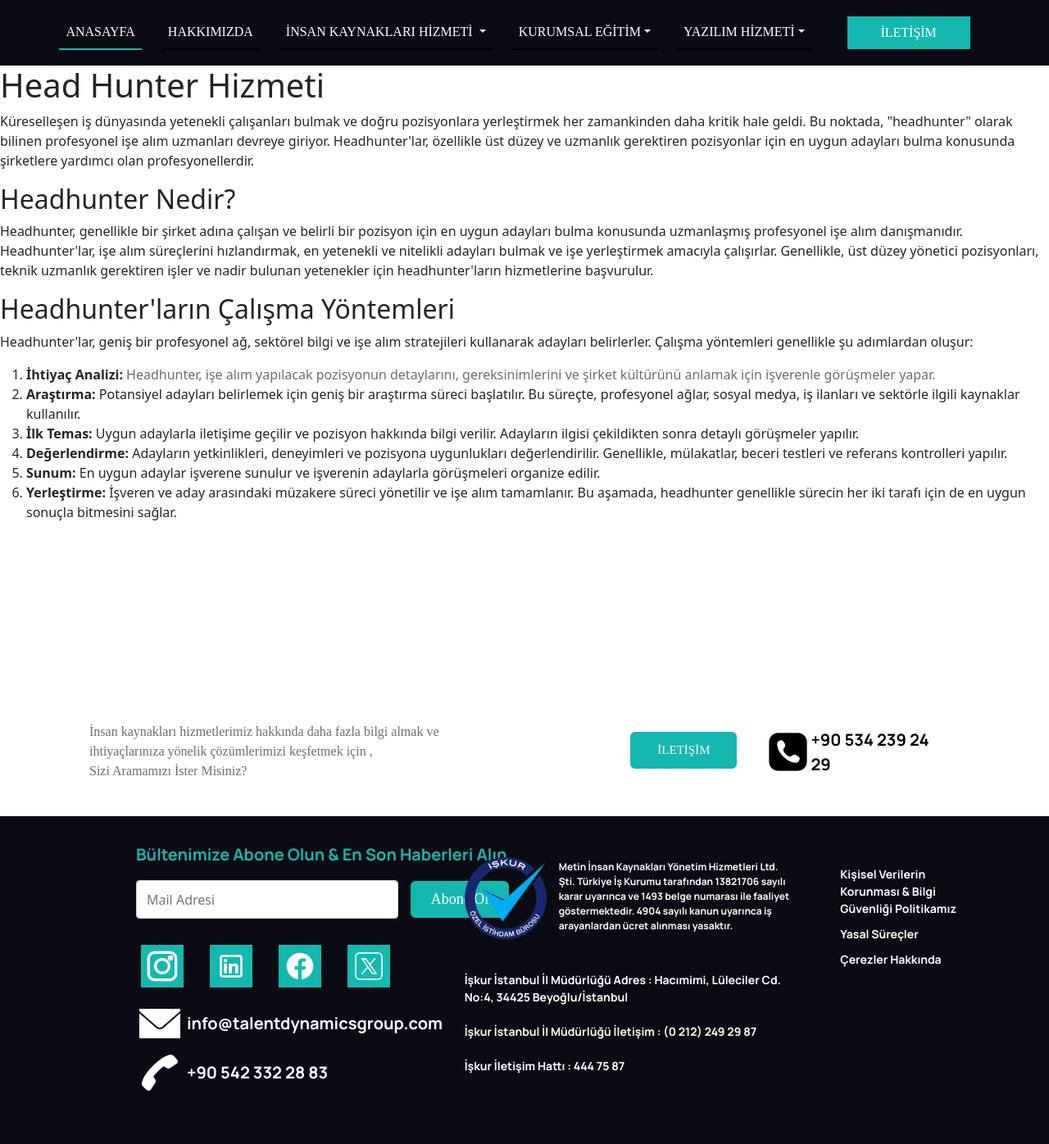
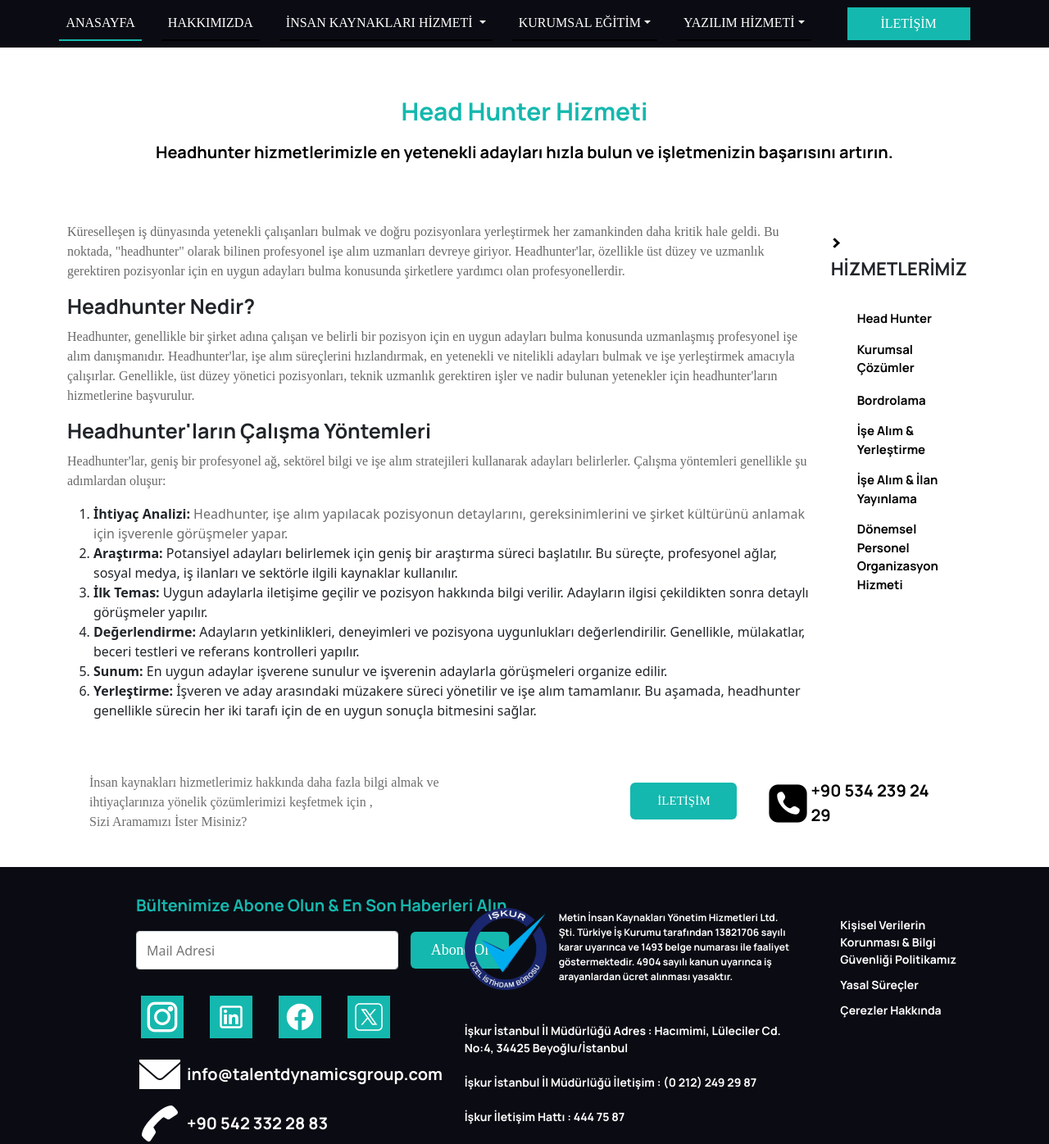
Before and after one commit to orhanmetinnn/testinsankaynaklari, a Django app: a page that uses preview/templates/html/iktree.html in a window 1280 px wide. Shown: the whole page at 82% size. Run offline with Django 4.2, Linux system fonts and the light colour scheme; data comes from the database, SQL or seed files in the repository; both versions use the stored data as it was after the commit; some libraries are stand-ins or nearby versions; some web fonts are replaced.

Commit message:
31.05.2024

```diff
--- a/preview/admin.py
+++ b/preview/admin.py
@@ -5,7 +5,10 @@ from django.contrib import admin
 from .models import BlogPost
 
 class BlogPostAdmin(admin.ModelAdmin):
-    list_display = ('title', 'created_at', 'updated_at')
+    list_display = ('title', 'slug', 'created_at', 'updated_at')
+    search_fields = ('title', 'content')
     prepopulated_fields = {'slug': ('title',)}
+    fields = ('title', 'slug', 'content', 'meta_description', 'main_description', 'created_at', 'updated_at')
+    readonly_fields = ('created_at', 'updated_at')
 
 admin.site.register(BlogPost, BlogPostAdmin)
--- a/preview/models.py
+++ b/preview/models.py
@@ -1,14 +1,13 @@
 from django.db import models
-
-# Create your models here.
-from django.db import models
-from ckeditor.fields import RichTextField
+from ckeditor_uploader.fields import RichTextUploadingField  # RichTextField yerine kullanacağız
 from django.utils.text import slugify
 
 class BlogPost(models.Model):
     title = models.CharField(max_length=200)
     slug = models.SlugField(unique=True, blank=True)
-    content = RichTextField()
+    content = RichTextUploadingField()  # RichTextField yerine RichTextUploadingField
+    meta_description = models.CharField(max_length=160, blank=True)  # Meta açıklama alanı
+    main_description = models.TextField(blank=True)  # Ana açıklama alanı
     created_at = models.DateTimeField(auto_now_add=True)
     updated_at = models.DateTimeField(auto_now=True)
 
--- a/preview/static/priviewcss/iktree.css
+++ b/preview/static/priviewcss/iktree.css
@@ -2,6 +2,19 @@
     .content {
         flex: 1; /* Bu içerik alanının sayfa boyunca genişlemesini sağlar */
     }
+
+    .content > p {
+        font-family: Montserrat-Regular;
+        font-size: 16px;
+        color: #696969;
+    }
+
+    .content > h1, h2, h3, h4, h5, h6 {
+        margin-bottom: 0.4em;
+        font-family: monrope-700;
+        font-size: 25px;
+    }
+
 
     html, body {
         height: 100%;
@@ -14,4 +27,26 @@
         display: flex;
         flex-direction: column;
     }
+
+    .group4 {
+        /*margin-top: 10px;*/
+        margin-bottom: 65px;
+    }
+
+    #gruop4div1h3 {
+        text-align: center;
+        color: #15b8ae;
+        font-family: monrope-700;
+        font-size: 30px;
+        margin-top: 2em;
+        margin-bottom: 20px;
+    }
+
+    #gruop4div1h2 {
+        margin-top: 0.5em;
+        text-align: center;
+        color: black;
+        font-family: monrope-700;
+        font-size: 20px;
+    }
 }
--- a/preview/templates/html/iktree.html
+++ b/preview/templates/html/iktree.html
@@ -7,12 +7,13 @@
     <meta name="viewport"
           content="width=device-width, user-scalable=no, initial-scale=1.0, maximum-scale=1.0, minimum-scale=1.0">
     <title>{{ post.title }}</title>
-    <meta name="description" content="{{ post.content|truncatewords:20 }}">
+    <meta name="description" content="{{ post.meta_description }}">
     <link rel="stylesheet" href="{% static 'css/bootstrap.min.css' %}">
     <link rel="stylesheet" href="{% static 'priviewcss/iktree.css' %}">
     <link rel="stylesheet" href="{% static 'css/callback.css' %}">
     <link rel="stylesheet" href="{% static 'css/menu.css' %}">
     <link rel="stylesheet" href="{% static 'css/footer.css' %}">
+    <link rel="stylesheet" href="{% static 'css/rightsidebar.css' %}">
     <script src="{% static 'js/chart.js' %}"></script>
     <script src="{% static 'js/bootstrap.bundle.min.js' %}"></script>
     <script src="{% static 'js/jquery-3.6.0.min.js' %}"></script>
@@ -69,13 +70,32 @@
 
 </head>
 <body>
+{% include 'menu.html' %}
+
+<div class="group4">
+    <h1 id="gruop4div1h3">{{ post.title }}</h1>
+
+    <h2 id="gruop4div1h2">{{ post.main_description }}</h2>
+</div>
 
 
-{% include 'menu.html' %}
-<h1>{{ post.title }}</h1>
-<div class="content">
-    {{ post.content|safe }}
+<div class="container">
+    <div class="row">
+
+        <div class="col-lg-10">
+            <div class="content">
+                {{ post.content|safe }}
+            </div>
+        </div>
+
+
+        <div class="col-sm-2">
+            {% include 'rightsidebar.html' %}
+        </div>
+
+    </div>
 </div>
+
 
 {% include 'callback.html' %}
 {% include 'footer.html' %}
--- /dev/null
+++ b/static/css/rightsidebar.css
@@ -0,0 +1,52 @@
+@media (min-width: 1200px) {
+
+    .arrow {
+        border: solid black;
+        border-width: 0 3px 3px 0;
+        display: inline-block;
+        padding: 3px;
+        vertical-align: middle; /* Ok işaretini ortalar */
+        margin-right: 8px;
+        margin-bottom: 2px;
+
+    }
+
+    .right {
+        transform: rotate(-45deg);
+        -webkit-transform: rotate(-45deg);
+    }
+
+    #hizmetlerimiz p {
+        display: inline-block; /* Metinle aynı hizaya gelmesini sağlar */
+        vertical-align: middle; /* Metni ortalar */
+        font-family: monrope-700;
+        font-size: 22px;
+        margin-top: 8px;
+    }
+
+    #mainrightsidebarik > ul > li > a {
+        text-decoration: none; /* Bağlantı altı çizgisi kaldır */
+        cursor: pointer; /* Fark edilebilir bir imleç kullan */
+        display: inline-block; /* Metni blok olarak görüntüle */
+        color: black;
+        font-family: monrope-700;
+        font-size: 15px;
+        display: inline-block;
+        width: 100%;
+
+    }
+
+    #mainrightsidebarik > ul > li {
+        list-style-type: none;
+        margin-top: 15px;
+    }
+
+    #mainrightsidebarik > ul > li > a :hover{
+        text-decoration: none; /* Bağlantı altı çizgisi kaldır */
+        color: red;
+        font-family: monrope-700;
+        font-size: 15px;
+    }
+
+
+}
--- /dev/null
+++ b/templates/rightsidebar.html
@@ -0,0 +1,16 @@
+{% load static %}
+
+
+<div id="mainrightsidebarik">
+    <div id="hizmetlerimiz">
+        <p><i class="arrow right"></i>HİZMETLERİMİZ</p>
+    </div>
+    <ul>
+        <li><a href="">Head Hunter</a></li>
+        <li><a href="">Kurumsal Çözümler</a></li>
+        <li><a href="">Bordrolama</a></li>
+        <li><a href="">İşe Alım & Yerleştirme</a></li>
+        <li><a href="">İşe Alım & İlan Yayınlama</a></li>
+        <li><a href="">Dönemsel Personel Organizasyon Hizmeti</a></li>
+    </ul>
+</div>
```
Also changed, not shown: ikmain/settings.py (+42 -9 lines), db.sqlite3, preview/migrations/0002_blogpost_main_description_blogpost_meta_description_and_more.py (added).
